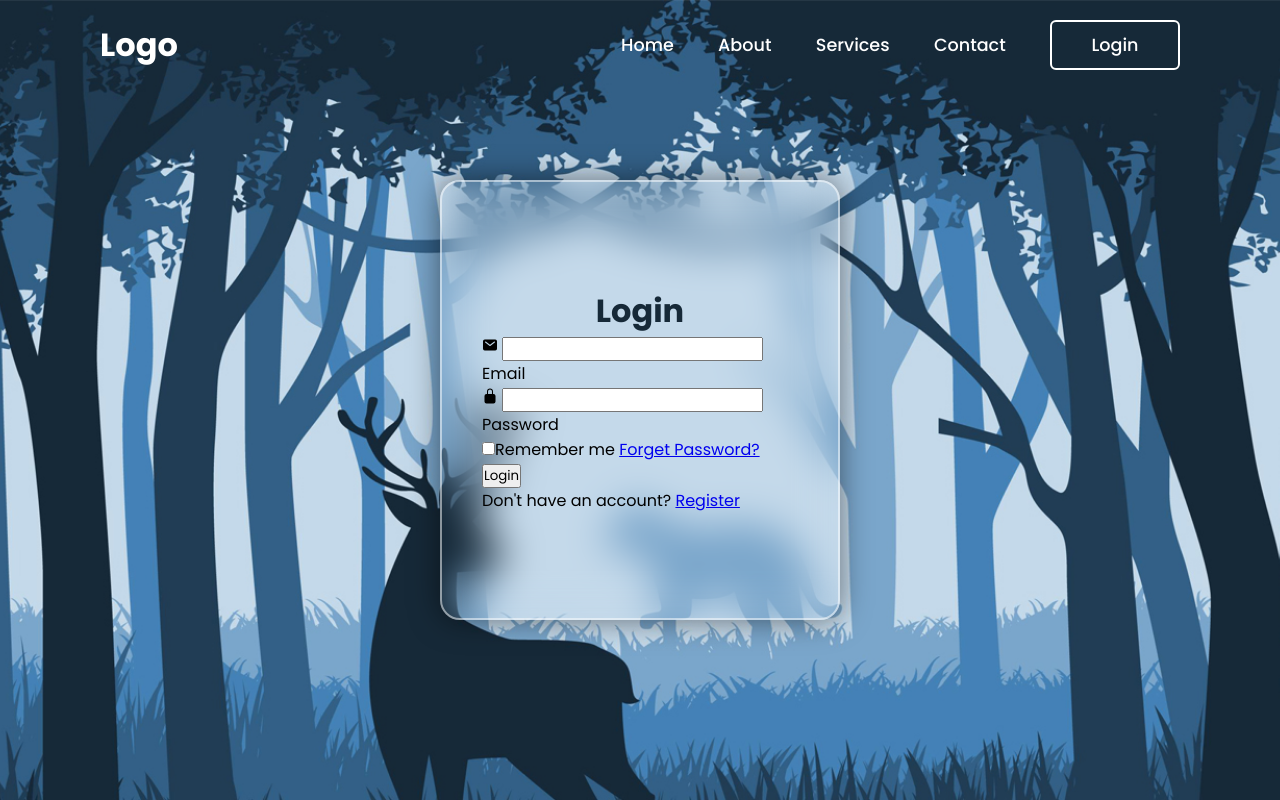
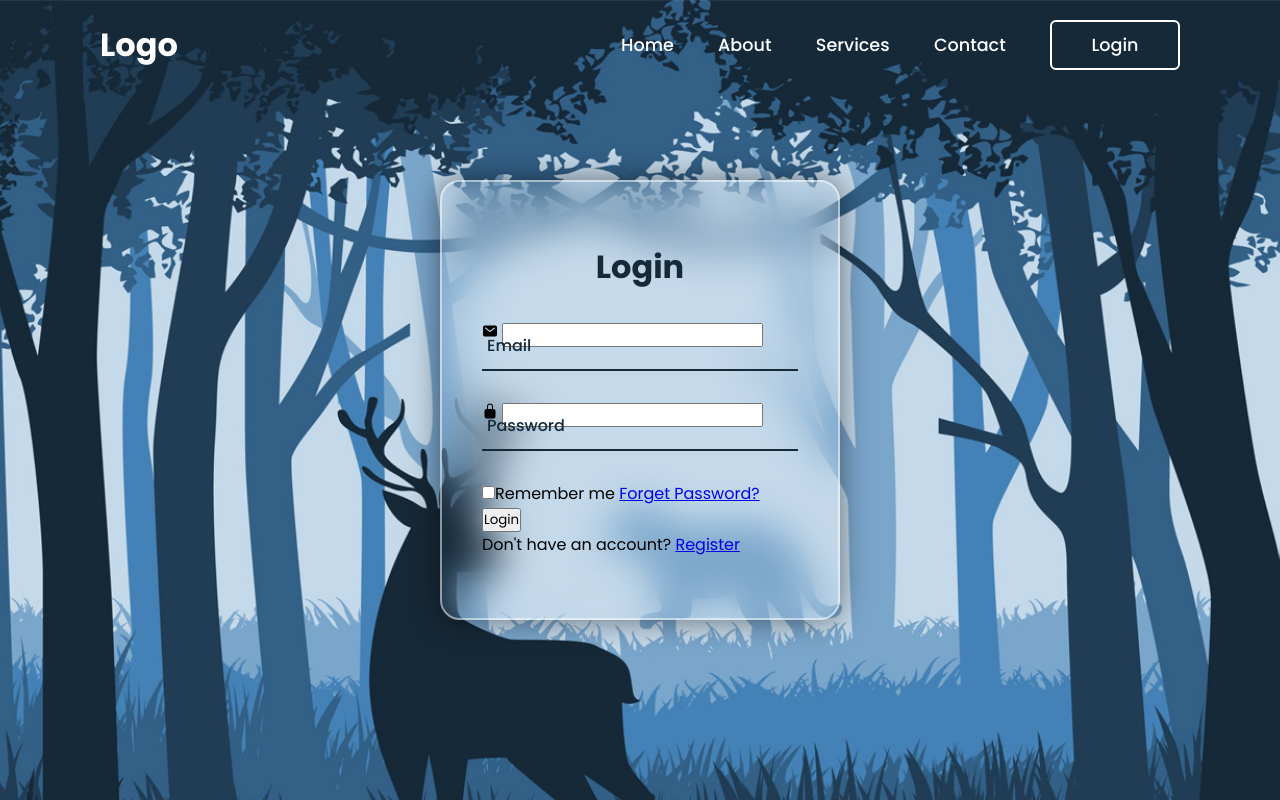
Before and after one commit to HimanshuP6001/Login-and-Register, a plain HTML site: page login1/index.html in a window 1280 px wide. Drawn offline with nearby package versions, Linux system fonts and the light colour scheme; a web font is replaced by a local one.

Commit message:
Under Construction

```diff
--- a/login1/script.js
+++ b/login1/script.js
@@ -0,0 +1,5 @@
+const wrapper = document.querySelector('.wrapper');
+const loginLink = document.querySelector('.login-link');
+const registerLink = document.querySelector('.register-link');
+const btnPopup = document.querySelector('.btnLogin-popup');
+const iconClose = document.querySelector('.icon-close');
--- a/login1/style.css
+++ b/login1/style.css
@@ -110,3 +110,23 @@ header {
   color : #162938;
   text-align: center;
 }
+
+
+.input-box{
+  position: relative;
+  width : 100%;
+  height : 50px;
+  border-bottom : 2px solid #162938;
+  margin : 30px 0;
+}
+
+.input-box label {
+  position : absolute;
+  top : 50%;
+  left : 5px;
+  transform : translateY(-50%);
+  font-size : 1em;
+  color : #162938;
+  font-weight: 500;
+  pointer-events: none;
+}
```
